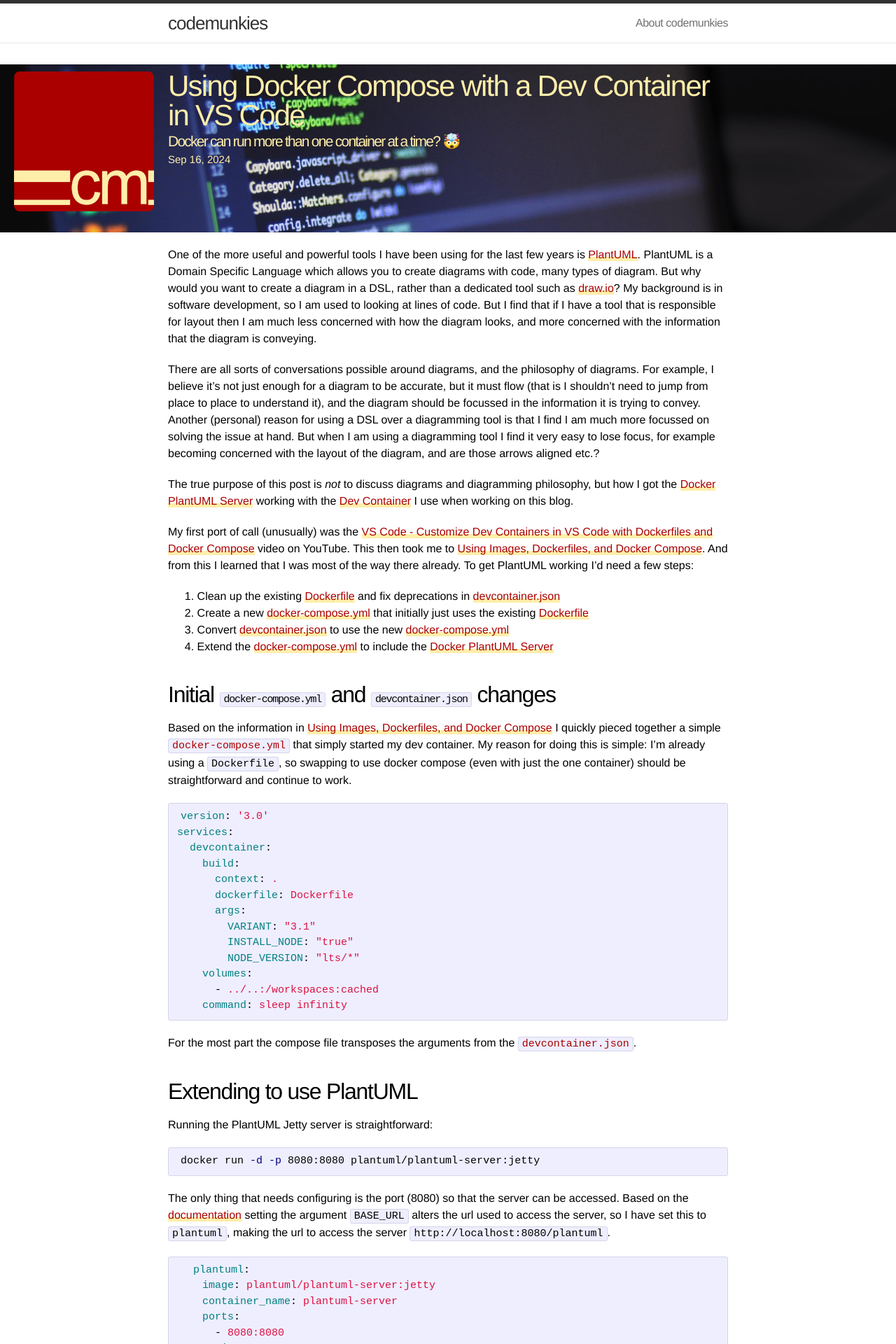
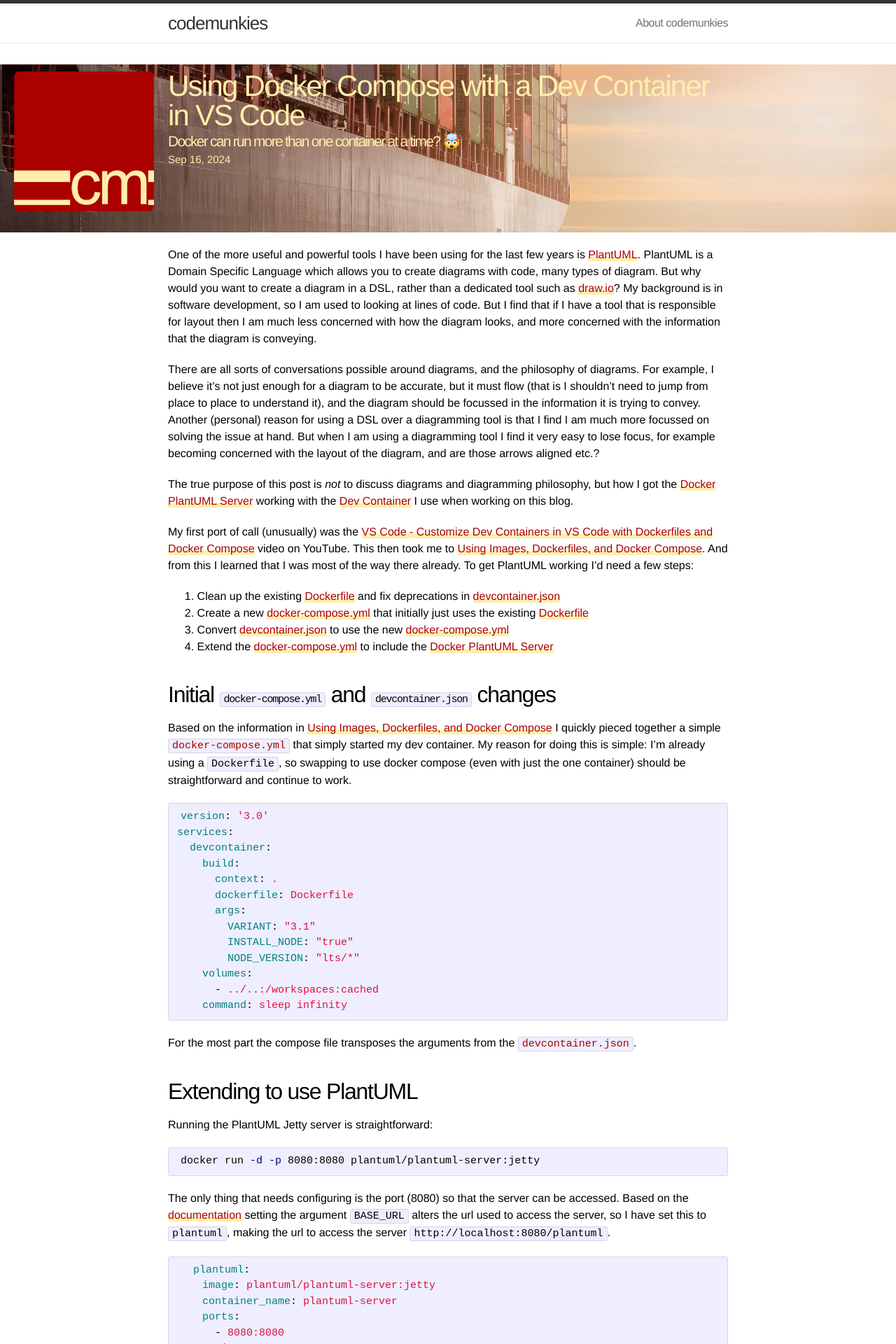
Before and after one commit to steve-codemunkies/stevehocking.github.io, a Jekyll site: the page built from _posts/2024-09-16-using-docker-compose-with-dev-container-vs-code.md, in a window 1280 px wide. Shown: the top 1920 px of the page at 70% size. Built offline with Jekyll 4.4.1, drawn with Linux system fonts in a browser that asks for light colours; nearby versions of some CDN libraries; comment, search, counter and statistics services are not loaded.

Commit message:
Fix hero image and tile on docker post

```diff
--- a/_posts/2024-09-16-using-docker-compose-with-dev-container-vs-code.md
+++ b/_posts/2024-09-16-using-docker-compose-with-dev-container-vs-code.md
@@ -6,8 +6,8 @@ date:   	2024-09-16 14:45:00
 categories: docker docker-compose vscode plantuml
 comments: true
 page-type: article
-hero-image: /assets/2019-01-07-elite-hacking.jpg
-tile-image: /assets/2019-01-07-elite-hacking-tile.jpg
+hero-image: /assets/2018-12-12-container-ship.jpg
+tile-image: /assets/2018-12-12-container-ship-tile.jpg
 ---
 
 One of the more useful and powerful tools I have been using for the last few years is [PlantUML](https://plantuml.com/). PlantUML is a Domain Specific Language which allows you to create diagrams with code, many types of diagram. But why would you want to create a diagram in a DSL, rather than a dedicated tool such as [draw.io](https://www.drawio.com/)? My background is in software development, so I am used to looking at lines of code. But I find that if I have a tool that is responsible for layout then I am much less concerned with how the diagram looks, and more concerned with the information that the diagram is conveying.
```
